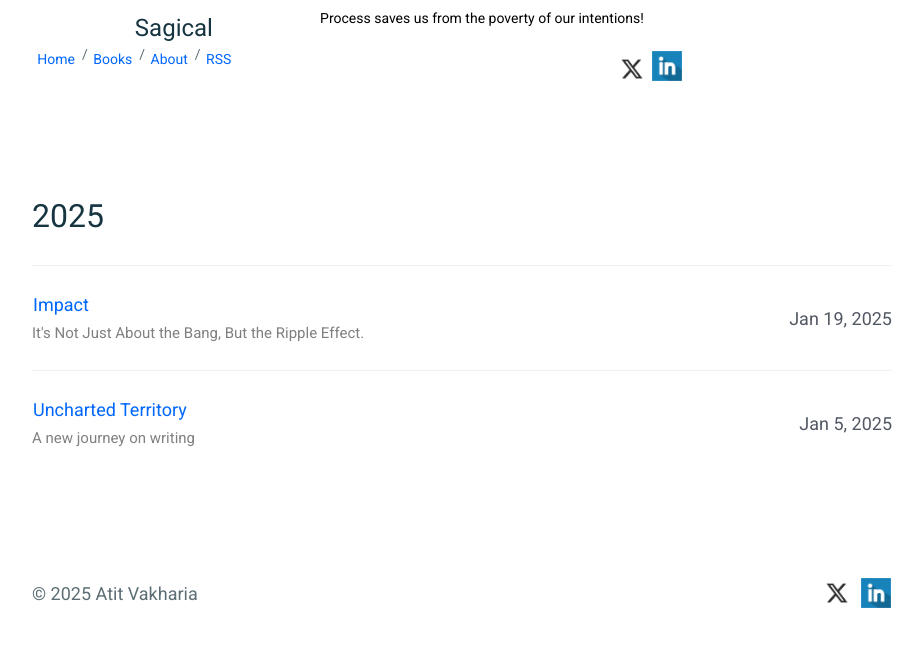
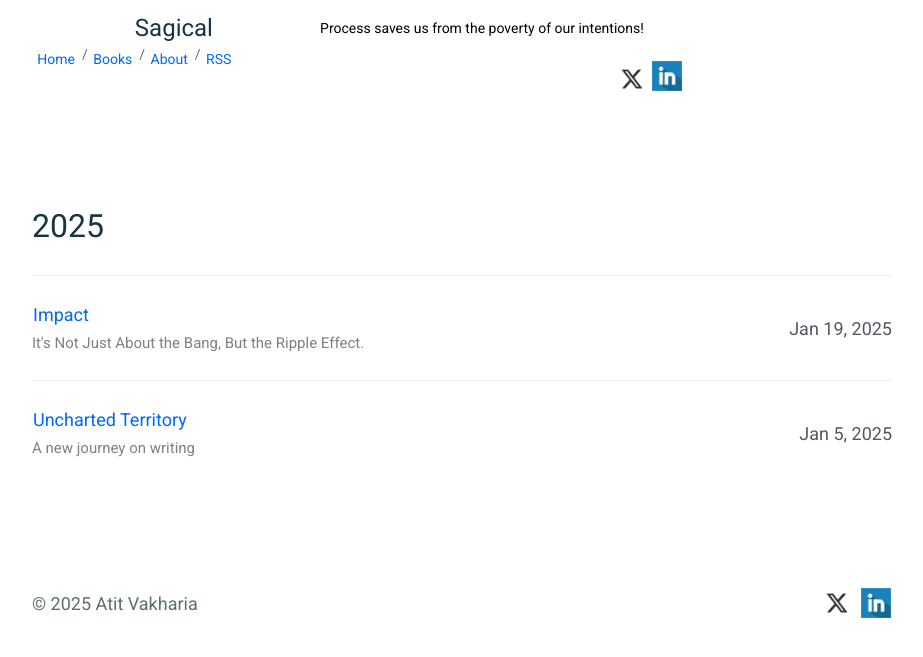
Before and after one commit to mkchoi212/paper-jekyll-theme, a Jekyll site: the page built from index.html, in a window 1280 px wide. Shown: the top 657 px of the page, without its empty margins (178-1101 px from the left). Built offline with Jekyll 4.4.1, drawn with Linux system fonts in a browser that asks for light colours.

Commit message:
Update header.html

```diff
--- a/_includes/header.html
+++ b/_includes/header.html
@@ -1,9 +1,9 @@
 <header class="c-page__header">
   <div style="display: flex; flex-direction: row; justify-content: space-around; flex-wrap: wrap;">
-    <div style="display: flex; width: 32%;">
-      <h1 style="display: flex; margin: auto; color: navyblue;">{{ site.title }}</h1>
+    <div style="display: flex; width: 32%; text-alight: left;">
+      <h1 style="margin: auto; color: navyblue;">{{ site.title }}</h1>
     </div>
-    <div style="display: flex; position: relative; width: 66%; overflow-wrap: normal; font-size: 14px; vertical-align: middle; text-alight: right; float: right;">
+    <div style="display: flex; position: relative; width: 66%; overflow-wrap: normal; font-size: 14px; text-alight: right; float: right; margin-top: 10px;">
       Process saves us from the poverty of our intentions!
     </div>
   </div>
@@ -14,7 +14,7 @@
       <span class="u-separate"></span> <a href="{{ "/about/" | prepend: site.baseurl }}">About</a>
       <span class="u-separate"></span><a href="{{ "/feed.xml" | prepend: site.baseurl }}">RSS</a>
     </div>
-    <div style="display: flex; position: relative; width: 32%; vertical-align: middle; text-alight: right; float: right;">
+    <div style="display: flex; position: relative; width: 32%; float: right;  margin-top: 10px;">
       {% if site.twitter_username %}
         <a href="https://twitter.com/{{ site.twitter_username }}">
           <img src="{{ site.baseurl }}/assets/x.png" alt="X" width="36" height="36" />
```
